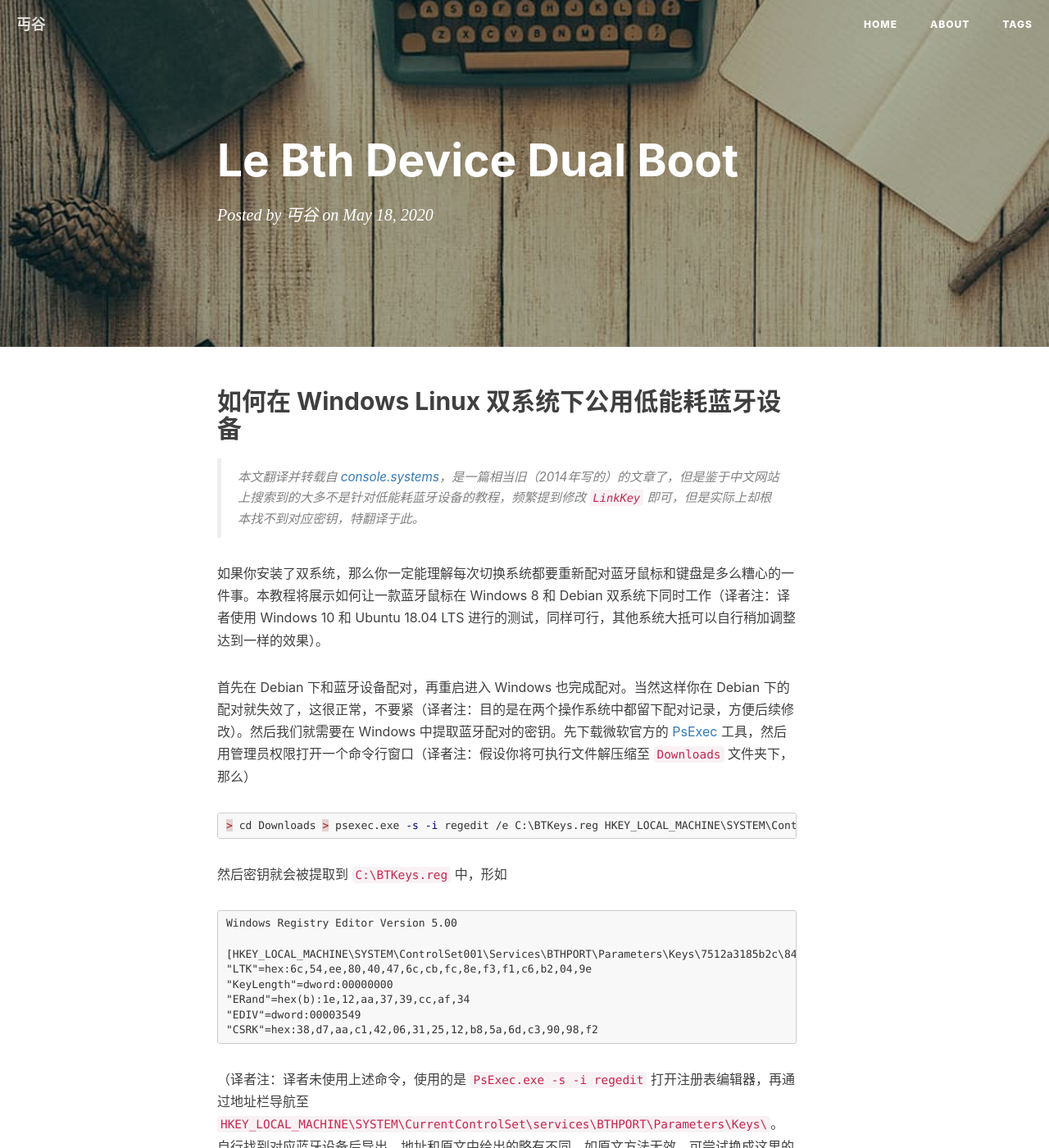
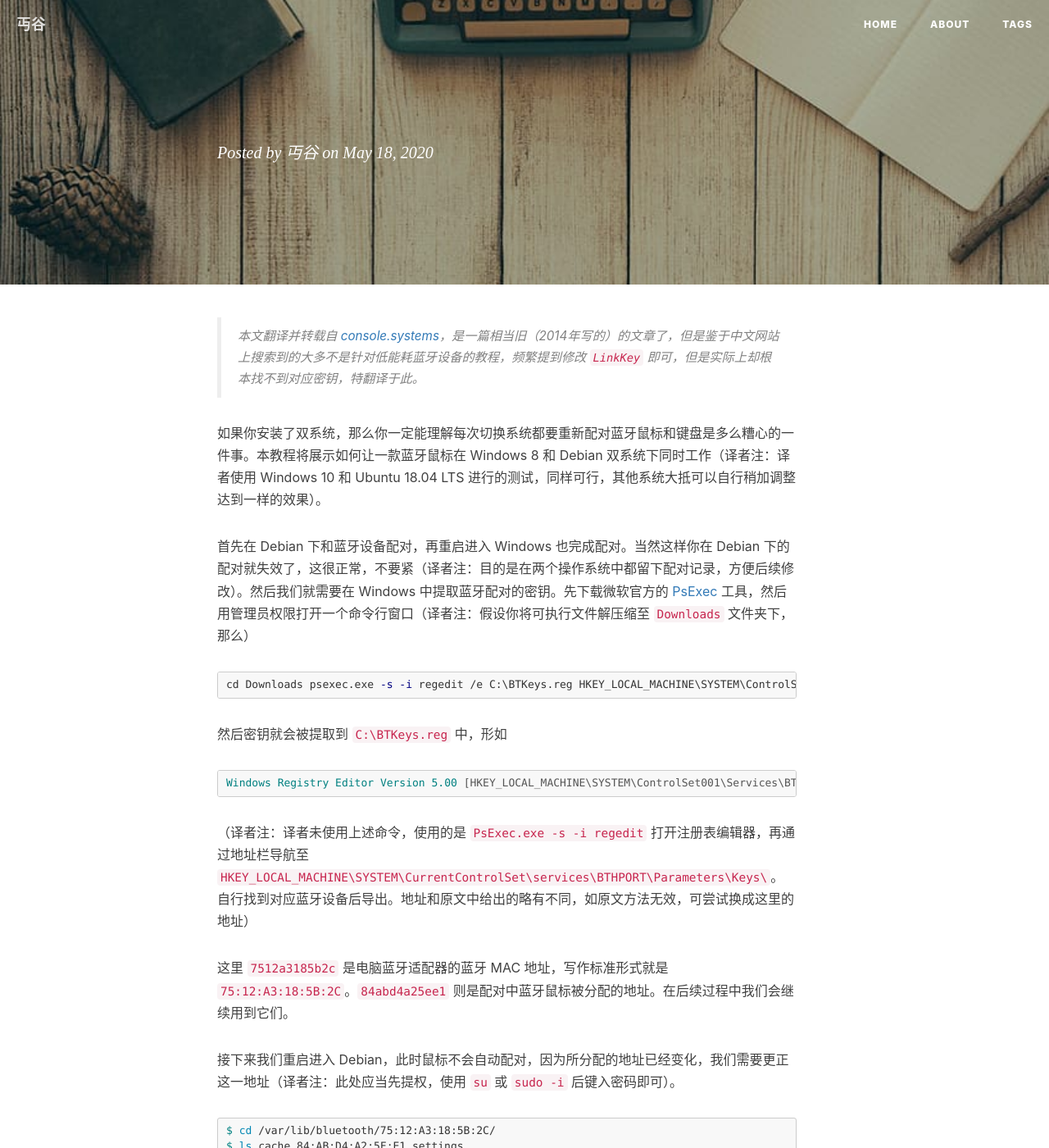
Before and after one commit to ZhangTianrong/ZhangTianrong.github.io, a Jekyll site: the page built from _posts/2020-05-18-LE-BTH-Device-Dual-Boot.md, in a window 1280 px wide and 1400 px high. Shown: the whole window at 82% size. Built offline with Jekyll 4.4.1, drawn with Linux system fonts in a browser that asks for light colours; nearby versions of some CDN libraries; some web fonts are replaced; our own code applies the rules of GitHub Pages for plain Markdown files; comment, search, counter and statistics services are not loaded; part of the change alters nothing that is shown.

Commit message:
syntax correction

````diff
--- a/_posts/2020-05-18-LE-BTH-Device-Dual-Boot.md
+++ b/_posts/2020-05-18-LE-BTH-Device-Dual-Boot.md
@@ -1,4 +1,14 @@
-## 如何在 Windows Linux 双系统下公用低能耗蓝牙设备
+---
+layout:         post
+title:          如何在 Windows Linux 双系统下公用低能耗蓝牙设备
+subtitle:       How to pair a Low Energy (LE) Bluetooth device in dual boot with Windows & Linux
+date:           2020-05-18
+author:        Miangu
+catalog:       false
+tags:
+    - Translation
+	- Tutorial
+---
 
 > 本文翻译并转载自 [console.systems](https://console.systems/2014/09/how-to-pair-low-energy-le-bluetooth.html)，是一篇相当旧（2014年写的）的文章了，但是鉴于中文网站上搜索到的大多不是针对低能耗蓝牙设备的教程，频繁提到修改 `LinkKey` 即可，但是实际上却根本找不到对应密钥，特翻译于此。
 
@@ -7,13 +17,13 @@
 首先在 Debian 下和蓝牙设备配对，再重启进入 Windows 也完成配对。当然这样你在 Debian 下的配对就失效了，这很正常，不要紧（译者注：目的是在两个操作系统中都留下配对记录，方便后续修改）。然后我们就需要在 Windows 中提取蓝牙配对的密钥。先下载微软官方的 [PsExec](https://docs.microsoft.com/en-us/sysinternals/downloads/psexec) 工具，然后用管理员权限打开一个命令行窗口（译者注：假设你将可执行文件解压缩至 `Downloads` 文件夹下，那么）
 
 ```powershell
-> cd Downloads
-> psexec.exe -s -i regedit /e C:\BTKeys.reg HKEY_LOCAL_MACHINE\SYSTEM\ControlSet001\Services\BTHPORT\Parameters\Keys
+cd Downloads
+psexec.exe -s -i regedit /e C:\BTKeys.reg HKEY_LOCAL_MACHINE\SYSTEM\ControlSet001\Services\BTHPORT\Parameters\Keys
 ```
 
 然后密钥就会被提取到 `C:\BTKeys.reg` 中，形如
 
-```
+```ini
 Windows Registry Editor Version 5.00
 
 [HKEY_LOCAL_MACHINE\SYSTEM\ControlSet001\Services\BTHPORT\Parameters\Keys\7512a3185b2c\84abd4a25ee1]
````
